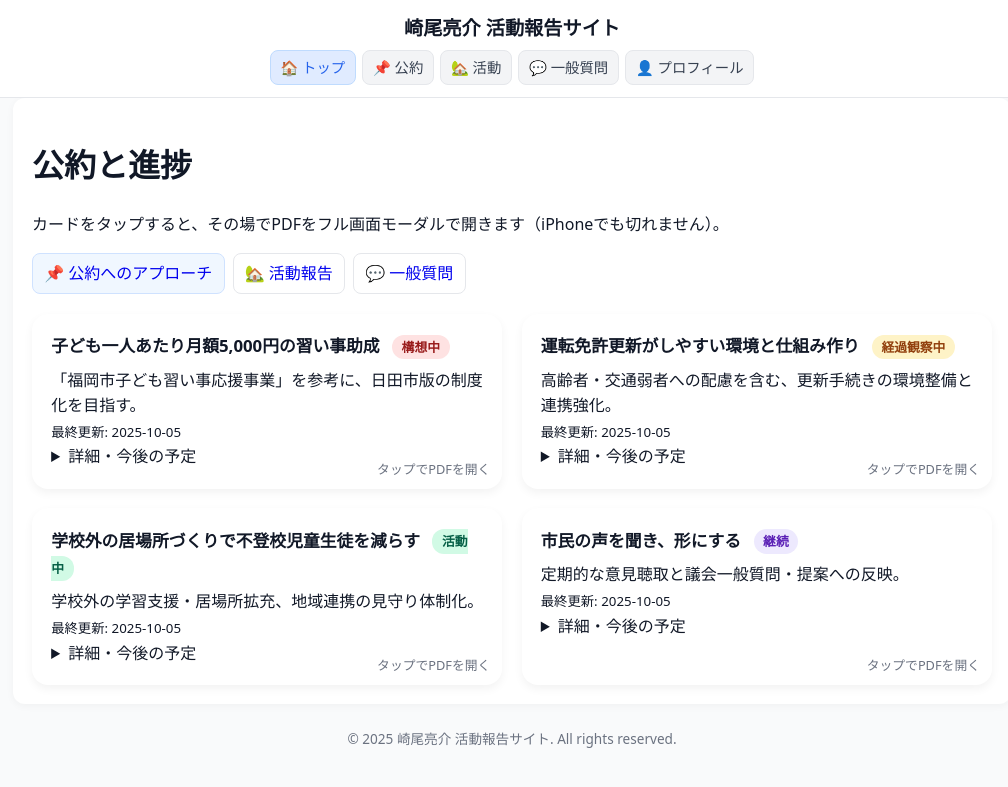
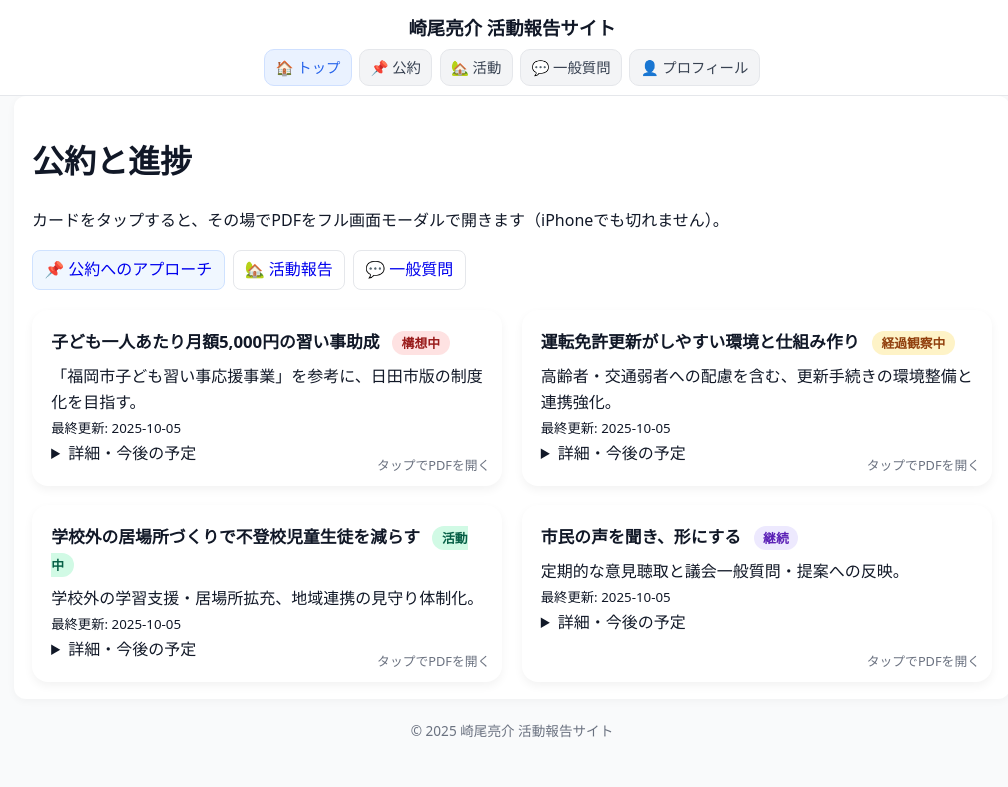
Before and after one commit to sakioryousuke-eng/activity-site, a Jekyll site: the page built from index.md, in a window 1280 px wide. Shown: the top 787 px of the page, without its empty margins (128-1136 px from the left). Built offline with Jekyll 4.4.1, drawn with Linux system fonts in a browser that asks for light colours.

Commit message:
Update default.html

```diff
--- a/_layouts/default.html
+++ b/_layouts/default.html
@@ -8,90 +8,72 @@
   {% seo %}
 
   <style>
-    :root {
-      --base-font: 'Noto Sans JP', system-ui, sans-serif;
-      --accent: #2563eb;       /* ブルー基調 */
-      --bg: #f9fafb;
-      --text: #111827;
-      --radius: 12px;
+    :root{
+      --base-font: system-ui, -apple-system, "Noto Sans JP", "Hiragino Kaku Gothic ProN", Meiryo, sans-serif;
+      --accent:#2563eb;
+      --bg:#f9fafb;
+      --text:#111827;
+      --radius:12px;
+      --shadow:0 2px 8px rgba(0,0,0,.04);
     }
 
-    body {
-      font-family: var(--base-font);
-      margin: 0;
-      background: var(--bg);
-      color: var(--text);
-      line-height: 1.6;
+    /* ===== base ===== */
+    html,body{height:100%}
+    body{
+      margin:0;
+      background:var(--bg);
+      color:var(--text);
+      line-height:1.6;
+      font-family:var(--base-font);
+      -webkit-text-size-adjust:100%;
+      text-size-adjust:100%;
     }
 
-    header {
-      background: white;
-      border-bottom: 1px solid #e5e7eb;
-      padding: 0.8rem 1rem;
-      position: sticky;
-      top: 0;
-      z-index: 10;
+    /* ===== header / global nav ===== */
+    header{
+      position:sticky; top:0; z-index:10;
+      background:#fff; border-bottom:1px solid #e5e7eb;
+      padding:.8rem 1rem .6rem;
     }
-    header h1 {
-      font-size: 1.2rem;
-      margin: 0;
-      text-align: center;
-      font-weight: 700;
+    header h1{
+      margin:0; font-size:1.15rem; text-align:center; font-weight:700;
     }
-    header a { text-decoration: none; color: inherit; }
+    header h1 a{ color:inherit; text-decoration:none }
 
-    nav.global {
-      display: flex;
-      justify-content: center;
-      flex-wrap: wrap;
-      gap: 0.4rem;
-      margin-top: 0.4rem;
+    nav.global{
+      display:flex; justify-content:center; flex-wrap:wrap;
+      gap:.45rem; margin-top:.45rem;
     }
-    nav.global a {
-      padding: 0.3rem 0.6rem;
-      border-radius: 8px;
-      font-size: 0.9rem;
-      text-decoration: none;
-      color: #374151;
-      background: #f3f4f6;
-      border: 1px solid #e5e7eb;
-      transition: background 0.2s;
+    nav.global a{
+      padding:.35rem .65rem; border:1px solid #e5e7eb; border-radius:10px;
+      background:#f3f4f6; color:#374151; text-decoration:none; font-size:.9rem;
+      transition:background .15s ease;
     }
-    nav.global a:hover, nav.global a.active {
-      background: #e0ebff;
-      color: var(--accent);
-      border-color: #bfdbfe;
+    nav.global a:hover,
+    nav.global a.active{
+      background:#eaf2ff; color:var(--accent); border-color:#cfe0ff;
     }
 
-    main {
-      max-width: 960px;
-      margin: 0 auto;
-      padding: 1.2rem;
-      background: white;
-      border-radius: var(--radius);
-      box-shadow: 0 2px 8px rgba(0,0,0,.04);
+    /* ===== main & footer ===== */
+    main{
+      max-width:960px; margin:0 auto; padding:1.1rem;
+      background:#fff; border-radius:var(--radius); box-shadow:var(--shadow);
     }
+    footer{ text-align:center; color:#6b7280; font-size:.85rem; margin:1.3rem 0 2rem }
 
-    footer {
-      text-align: center;
-      color: #6b7280;
-      font-size: 0.85rem;
-      margin: 1.5rem 0 2rem;
-    }
-
-    /* スマホ最適化 */
-    @media (max-width: 720px) {
-      main { padding: 0.9rem; border-radius: 0; box-shadow: none; }
-      header h1 { font-size: 1rem; }
-      nav.global a { font-size: 0.82rem; padding: 0.25rem 0.5rem; }
+    /* ===== mobile first ===== */
+    @media (max-width: 720px){
+      header{ padding:.7rem .8rem .55rem }
+      header h1{ font-size:1rem }
+      nav.global a{ font-size:.84rem; padding:.28rem .55rem; border-radius:9px }
+      main{ padding:.9rem; border-radius:0; box-shadow:none }
     }
   </style>
 </head>
-
 <body>
 
 <header>
-  <h1><a href="{{ site.baseurl }}/">{{ site.title }}</a></h1>
+  <h1><a href="{{ '/' | relative_url }}">{{ site.title }}</a></h1>
   <nav class="global">
     <a href="{{ '/' | relative_url }}"
        class="{% if page.url == '/' or page.url == '/index.html' %}active{% endif %}">🏠 トップ</a>
@@ -108,7 +90,6 @@
     <a href="{{ '/pages/profile.html' | relative_url }}"
        class="{% if page.url contains '/pages/profile' %}active{% endif %}">👤 プロフィール</a>
   </nav>
-
 </header>
 
 <main>
@@ -116,7 +97,7 @@
 </main>
 
 <footer>
-  <p>© {{ site.time | date: '%Y' }} {{ site.title }}. All rights reserved.</p>
+  <p>© {{ site.time | date: '%Y' }} {{ site.title }}</p>
 </footer>
 
 </body>
```
Lines whose indentation alone changed are shown as unchanged.
